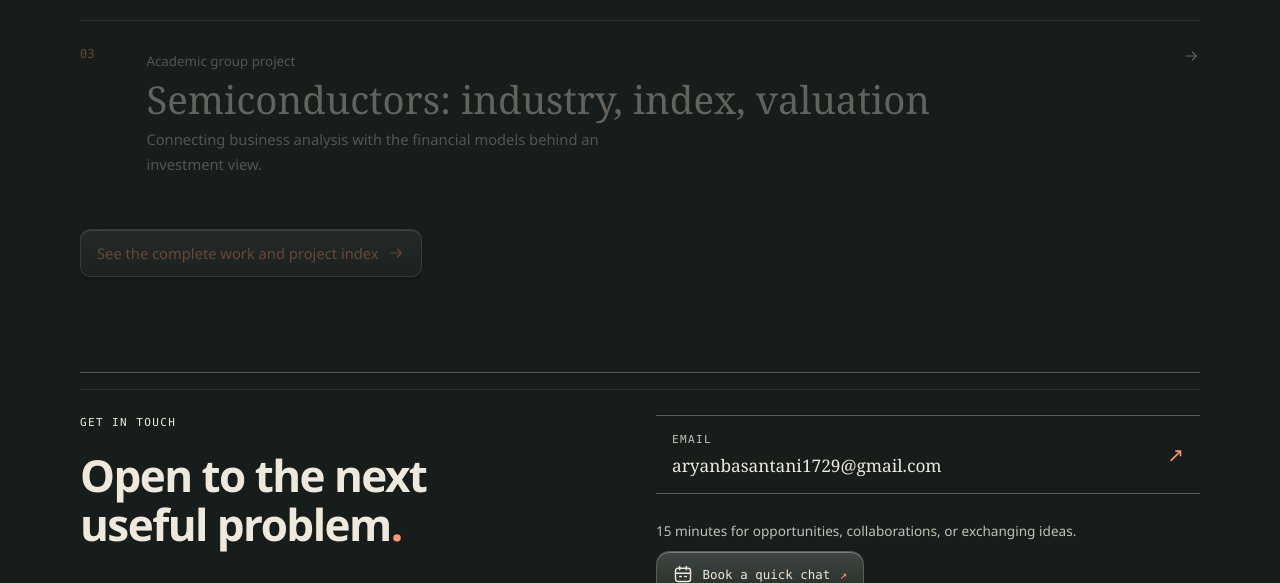
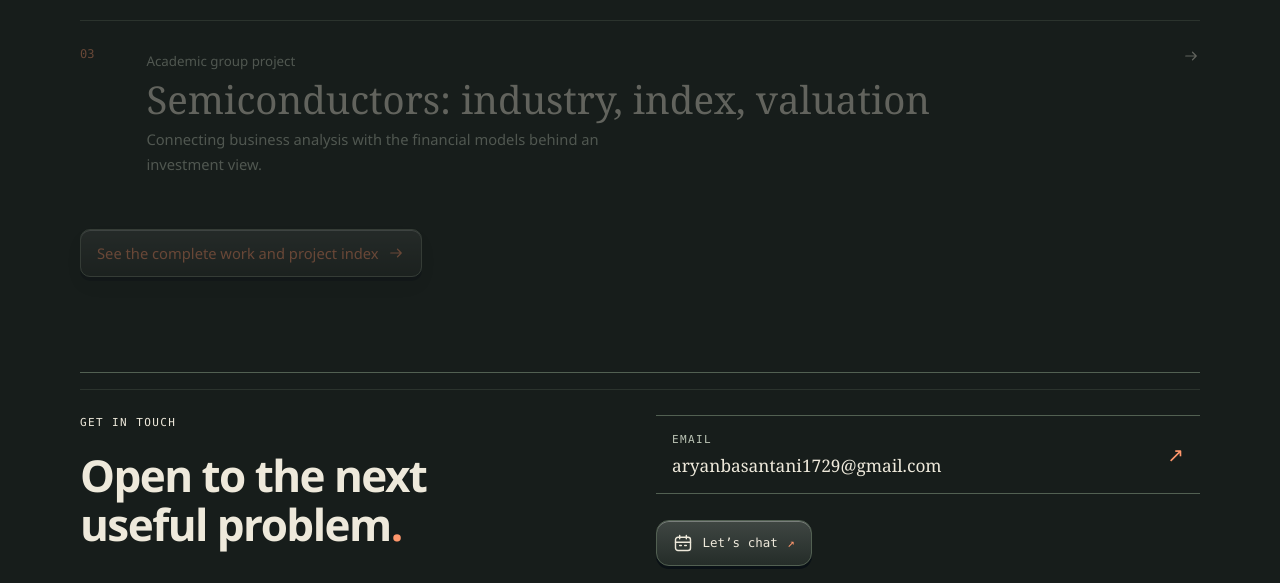
Before and after one commit to Arbs1729/Arbs1729.github.io, an Astro site: page / in a window 1280 px wide. Shown: the part 2540-3123 px from the top of the page. Built offline with nearby package versions, Linux system fonts and the light colour scheme; Astro itself is replaced by a stand-in of ours.

Commit message:
Simplify Calendly contact CTA

```diff
--- a/src/components/Deck.astro
+++ b/src/components/Deck.astro
@@ -63,10 +63,9 @@ const canonical = new URL(path, Astro.site || 'https://aryanbasantani.me');
           </a>
         </div>
         <div class="footer-booking">
-          <p>15 minutes for opportunities, collaborations, or exchanging ideas.</p>
-          <a class="footer-booking-button" href={person.calendly} target="_blank" rel="noopener noreferrer" aria-label="Book a quick 15-minute chat on Calendly (opens in a new tab)">
+          <a class="footer-booking-button" href={person.calendly} target="_blank" rel="noopener noreferrer" aria-label="Let's chat on Calendly (opens in a new tab)">
             <svg viewBox="0 0 24 24" fill="none" stroke="currentColor" stroke-width="1.7" stroke-linecap="round" stroke-linejoin="round" aria-hidden="true"><rect x="3" y="5" width="18" height="16" rx="3"/><path d="M16 3v4M8 3v4M3 11h18M8 15h2M14 15h2"/></svg>
-            <span>Book a quick chat</span><span aria-hidden="true">↗</span>
+            <span>Let’s chat</span><span aria-hidden="true">↗</span>
           </a>
         </div>
         <nav class="footer-socials footer-secondary" aria-label="Contact links">
```
